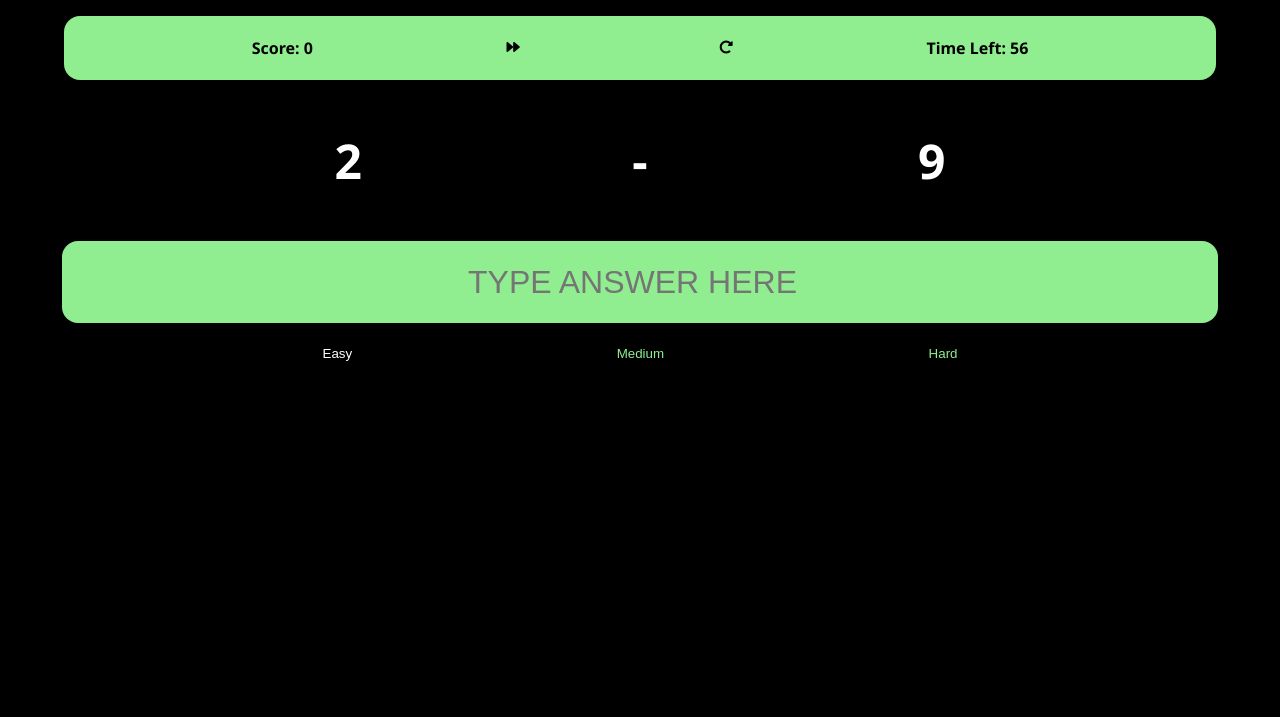
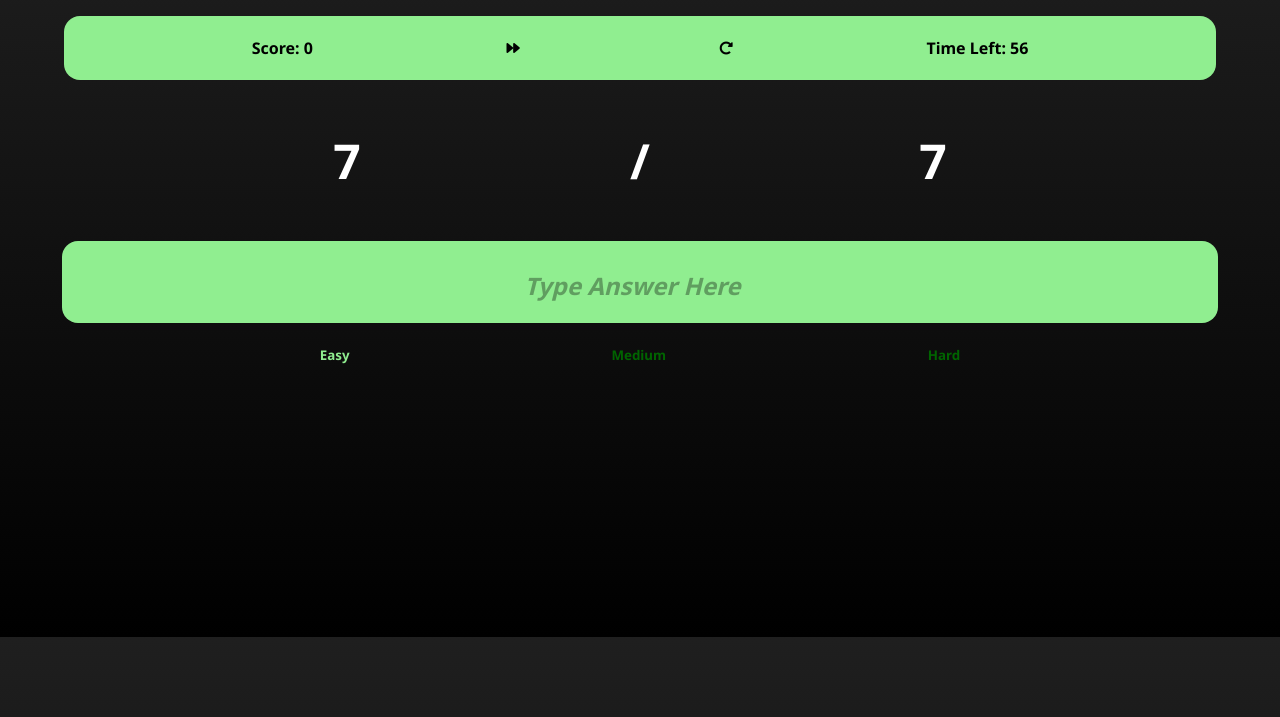
Before and after one commit to n-ce/Arithmetic-Speed-Drill, a plain HTML site: page index.html in a window 1280 px wide. Shown: the part 83-800 px from the top of the page. Drawn offline with Linux system fonts and the light colour scheme.

Commit message:
Reduced Code, improved styles

```diff
--- a/index.html
+++ b/index.html
@@ -25,12 +25,12 @@
     <p></p>
     <p></p>
   </div>
-    <input type="number" placeholder="TYPE ANSWER HERE">
+    <input type="number" placeholder="Type Answer Here">
     <br>
   <div>
-    <button>Easy</button>
-    <button>Medium</button>
-    <button>Hard</button>
+    <button onclick="difficulty(2,3,4)">Easy</button>
+    <button onclick="difficulty(3,4,2)">Medium</button>
+    <button onclick="difficulty(4,3,2)">Hard</button>
   </div>
   <script src="script.js"></script>
 </body>
--- a/script.js
+++ b/script.js
@@ -2,34 +2,16 @@ var p = document.querySelectorAll('p');
 var input = document.querySelector('input');
 var button = document.querySelectorAll('button');
 var score = 0;
-var d = 10;
-button[2].style.color='white';
-button[3].style.color=
-button[4].style.color = 'lightgreen';
-button[2].onclick = function(){
-  d = 10;
- button[2].style.color='white';
-  button[3].style.color =
-    button[4].style.color = 'lightgreen';
-  restart();
-  values();
+
+function difficulty(a,b,c){
+  d=Math.pow(10,(a-1));
+button[a].style.color='lightgreen';
+button[b].style.color=
+button[c].style.color = 'darkgreen';
+restart();
+values();
 }
-button[3].onclick = function() {
-  button[3].style.color='white';
-  button[2].style.color =
-    button[4].style.color = 'lightgreen';
-  d = 100;
-  restart();
-  values();
-}
-button[4].onclick = function() {
-  button[4].style.color='white';
-  button[3].style.color =
-    button[2].style.color = 'lightgreen';
-  d = 1000;
-  restart();
-  values();
-}
+
 function values() {
   a = p[0].innerText = Math.trunc(Math.random() * d);
 
@@ -38,7 +20,7 @@ function values() {
   opindex = Math.trunc(Math.random() * 4);
   p[1].innerText = operation[opindex];
 }
-values();
+
 input.oninput = function() {
   switch (opindex) {
     case 0:
@@ -80,3 +62,4 @@ function restart() {
   time.style.display = 'inline';
   timeleft = 60;
 }
+difficulty(2,3,4);
--- a/style.css
+++ b/style.css
@@ -2,7 +2,7 @@
 
 body {
   height: 90vh;
-  background-color: black;
+  background-image: linear-gradient(180deg, #1f1f1f, #000);
   color: white;
   display:flex;
   margin:0;
@@ -11,7 +11,6 @@ body {
   flex-direction:column;
 }
 h3{
-  background-color: #1f1f1f;
   width: 100vw;
   height: 10vh;
   margin-top: 0;
@@ -44,3 +43,14 @@ button{
   border: none;
 background-color: transparent;
 }
+input::placeholder,button,input{
+  font-family: 'Noto Sans';
+}
+input::placeholder{
+  color: #0005;
+  font-style: italic;
+  font-size: 1.5rem;
+}
+a{
+  color:white;
+}
```
